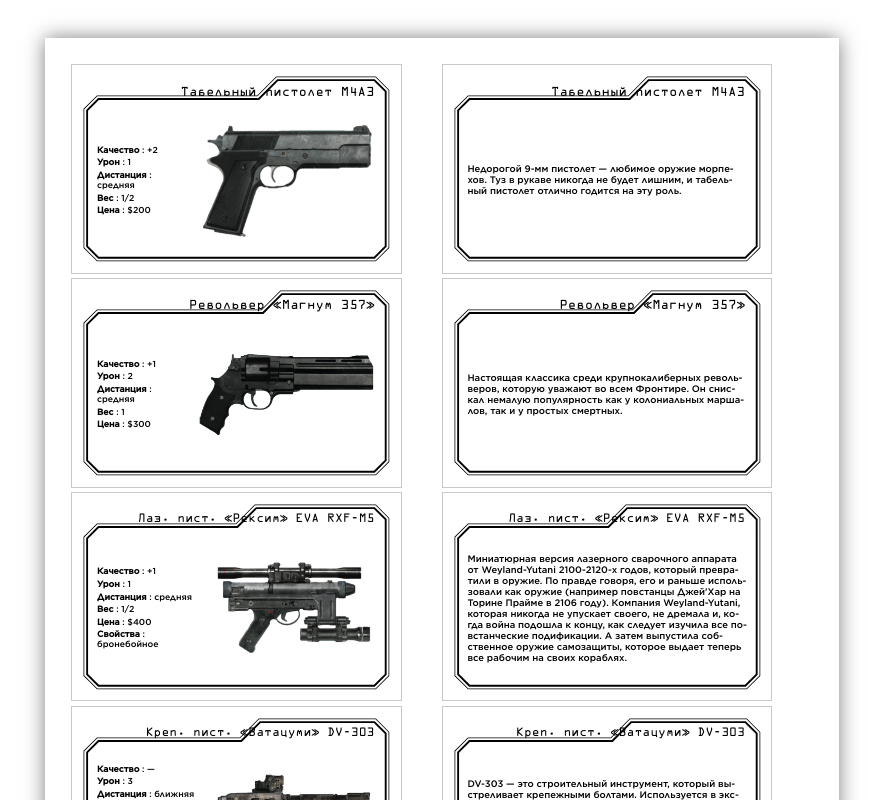
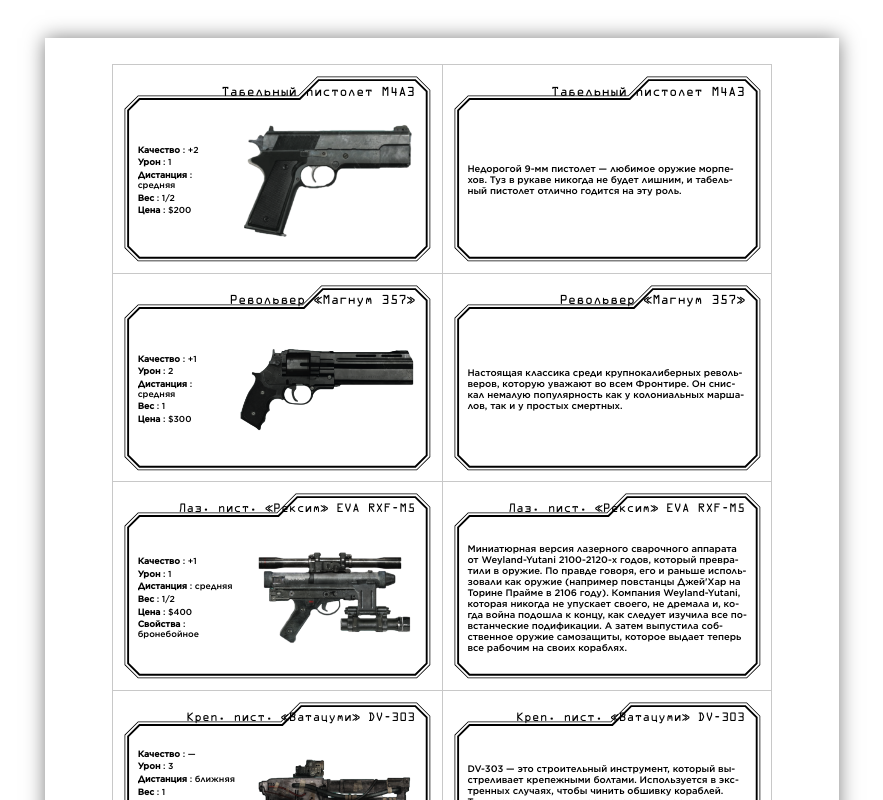
Before and after one commit to tsumo/rpg-cards, a React (Vite) app: page / in a window 1280 px wide. Shown: the top 800 px of the page, without its empty margins (198-1081 px from the left). Built offline with nearby package versions, Linux system fonts and the light colour scheme.

Commit message:
feat: fix sheet grid

```diff
--- a/src/components/Sheet.module.css
+++ b/src/components/Sheet.module.css
@@ -43,4 +43,6 @@
   display: grid;
   width: 100%;
   height: 100%;
+  justify-content: center;
+  align-content: start;
 }
--- a/src/components/Sheet.tsx
+++ b/src/components/Sheet.tsx
@@ -13,7 +13,7 @@ const short = "210mm";
 
 export const Sheet = ({ itemsInRow, landscape, children }: SheetProps) => {
   const gridTemplateColumns = useMemo(
-    () => new Array(itemsInRow).fill("auto").join(" "),
+    () => `repeat(${itemsInRow}, auto)`,
     [itemsInRow]
   );
 
```
